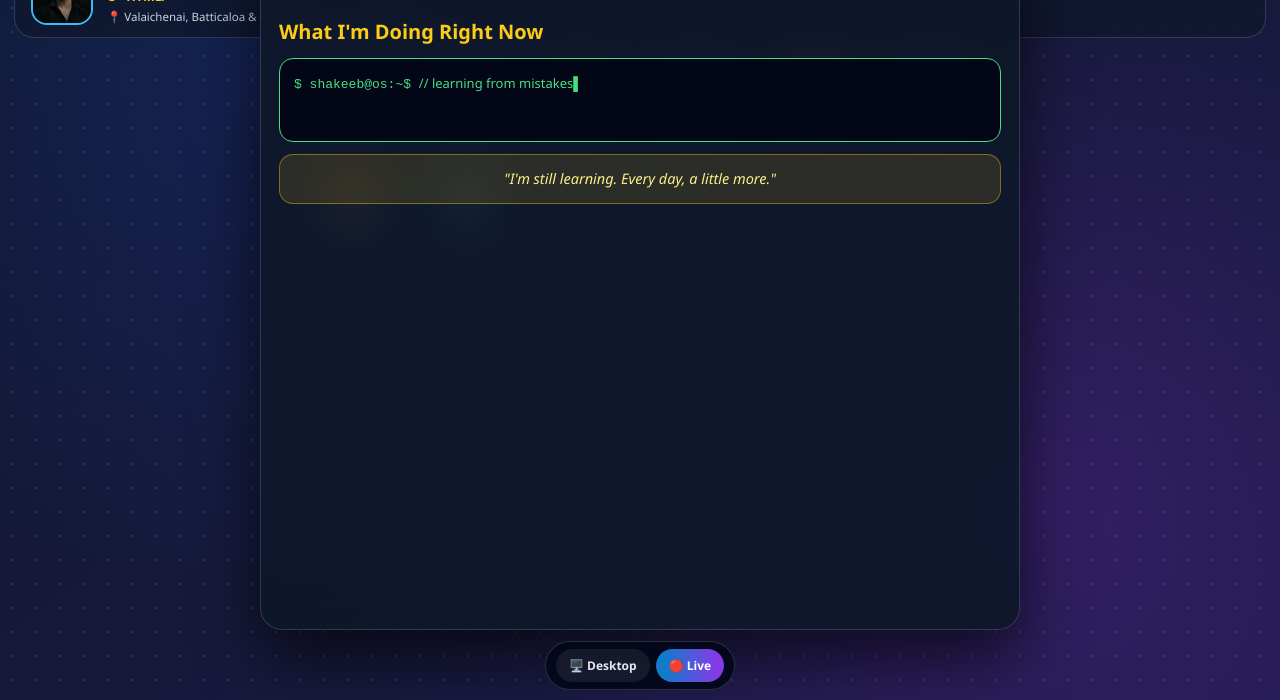
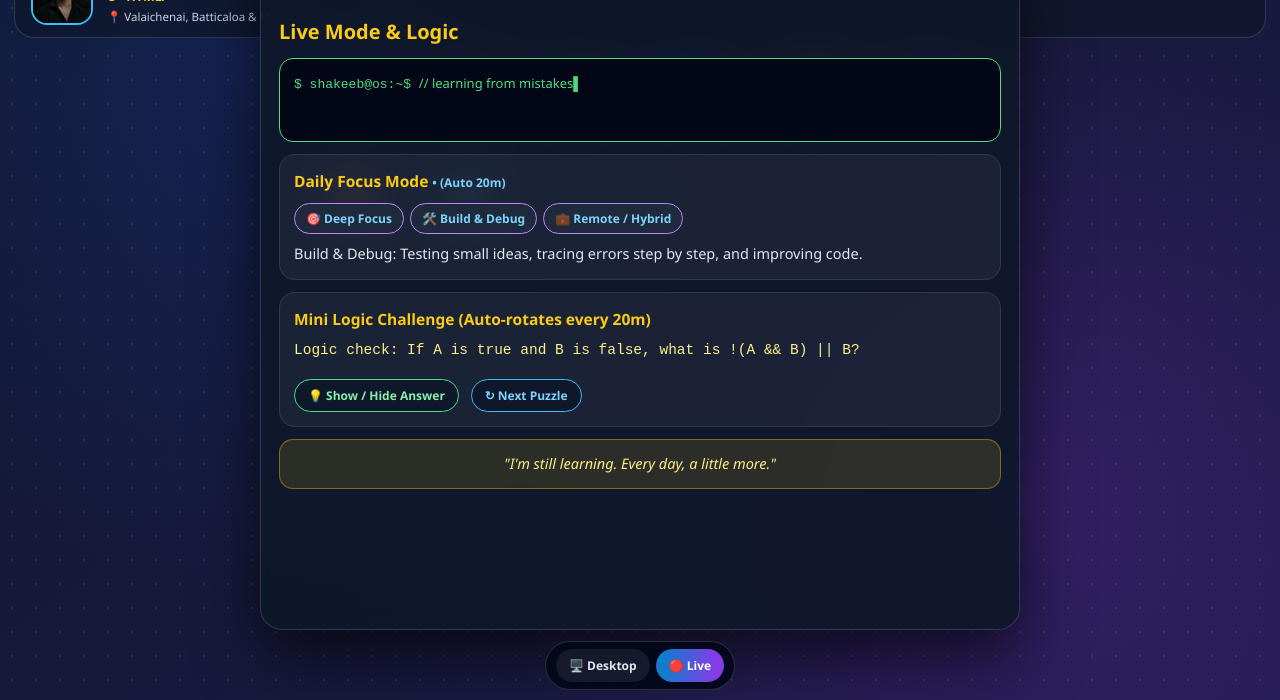
Before and after one commit to mskb2005/my-portfolio, a plain HTML site: page index.html in a window 1280 px wide. Both pictures are taken after a click on the element "🔴 Live Feed". Shown: the part 100-800 px from the top of the page. Drawn offline with Linux system fonts and the light colour scheme.

Commit message:
Update index.html

```diff
--- a/index.html
+++ b/index.html
@@ -211,8 +211,29 @@ html,body{width:100%;height:100%;overflow:hidden;color:#f8fafc;background:radial
 <div class="win" id="win-live" data-id="live">
   <div class="win-bar"><div class="win-title">🔴 Live Feed</div><div class="win-controls"><button class="win-btn min-btn" onclick="closeWin('live')">_</button><button class="win-btn close-btn" onclick="closeWin('live')">✕</button></div></div>
   <div class="win-body">
-    <h2>What I'm Doing Right Now</h2>
+    <h2>Live Mode & Logic</h2>
     <div class="term-box">$ shakeeb@os:~$ <span id="osTerm"></span><span>▌</span></div>
+
+    <div class="p-box">
+      <b>Daily Focus Mode <span id="focusSlotTag" style="font-size:12px;color:#7dd3fc"></span></b>
+      <div class="ai-chips" style="margin-top:8px">
+        <button onclick="setFocusMode(0, true)">🎯 Deep Focus</button>
+        <button onclick="setFocusMode(1, true)">🛠️ Build & Debug</button>
+        <button onclick="setFocusMode(2, true)">💼 Remote / Hybrid</button>
+      </div>
+      <p id="focusDesc" style="margin-top:6px">Loading focus mode...</p>
+    </div>
+
+    <div class="p-box">
+      <b>Mini Logic Challenge (Auto-rotates every 20m)</b>
+      <p id="logicQ" style="margin-top:6px;color:#fef08a;font-family:monospace">Loading challenge...</p>
+      <div style="margin-top:8px">
+        <button class="link-pill green" style="cursor:pointer" onclick="toggleLogicAns()">💡 Show / Hide Answer</button>
+        <button class="link-pill" style="cursor:pointer" onclick="nextLogicManual()">↻ Next Puzzle</button>
+      </div>
+      <p id="logicA" style="display:none;margin-top:8px;color:#86efac;font-size:13.5px"></p>
+    </div>
+
     <div class="note-box" id="osQuote">Loading...</div>
   </div>
 </div>
@@ -552,6 +573,78 @@ function runAI(){
     }
   }, 26);
 }
+const focusModes = [
+  { label: "Deep Focus", text: "Studying core concepts and practising clean logic without distractions." },
+  { label: "Build & Debug", text: "Testing small ideas, tracing errors step by step, and improving code." },
+  { label: "Remote / Hybrid Ready", text: "Open to remote internships as well as hybrid work in Batticaloa or Colombo." }
+];
+
+const logicChallenges = [
+  {
+    q: "What prints in C? int x = 5; printf(\"%d\", x++ + 2);",
+    a: "Prints 7 — x++ uses 5 first in the expression (5 + 2 = 7), then increments x to 6 afterward."
+  },
+  {
+    q: "Logic check: If A is true and B is false, what is !(A && B) || B?",
+    a: "True — A && B is false, !(false) is true, and true || false evaluates to true."
+  },
+  {
+    q: "Python / list thinking: What is the length of [1, [2, 3], 4]?",
+    a: "3 — the inner list [2, 3] counts as a single element inside the outer list."
+  },
+  {
+    q: "Loop trace: A loop runs from i = 0 while i < 4, adding i to sum (starts at 0). Final sum?",
+    a: "6 — i takes values 0, 1, 2, 3, and 0 + 1 + 2 + 3 = 6."
+  }
+];
+
+let manualFocusIdx = null;
+let logicOffset = 0;
+
+function setFocusMode(idx, manual = false){
+  if(manual) manualFocusIdx = idx;
+  const mode = focusModes[idx % focusModes.length];
+  const tag = document.getElementById("focusSlotTag");
+  const desc = document.getElementById("focusDesc");
+  if(tag) tag.textContent = manual ? "• (Manual override)" : "• (Auto 20m)";
+  if(desc) desc.textContent = mode.label + ": " + mode.text;
+}
+
+function renderLogic(slot){
+  const item = logicChallenges[(slot + logicOffset) % logicChallenges.length];
+  const qEl = document.getElementById("logicQ");
+  const aEl = document.getElementById("logicA");
+  if(qEl) qEl.textContent = item.q;
+  if(aEl){
+    aEl.textContent = item.a;
+    aEl.style.display = "none";
+  }
+}
+
+function toggleLogicAns(){
+  const aEl = document.getElementById("logicA");
+  if(!aEl) return;
+  aEl.style.display = aEl.style.display === "none" ? "block" : "none";
+}
+
+function nextLogicManual(){
+  logicOffset += 1;
+  const slot = Math.floor(Date.now() / (20 * 60 * 1000));
+  renderLogic(slot);
+}
+
+let lastSlot = -1;
+function syncTwentyMinFeed(){
+  const slot = Math.floor(Date.now() / (20 * 60 * 1000));
+  if(slot !== lastSlot){
+    lastSlot = slot;
+    if(manualFocusIdx === null) setFocusMode(slot, false);
+    renderLogic(slot);
+  }
+}
+
+syncTwentyMinFeed();
+setInterval(syncTwentyMinFeed, 30000);
 </script>
 </body>
 </html>
```
